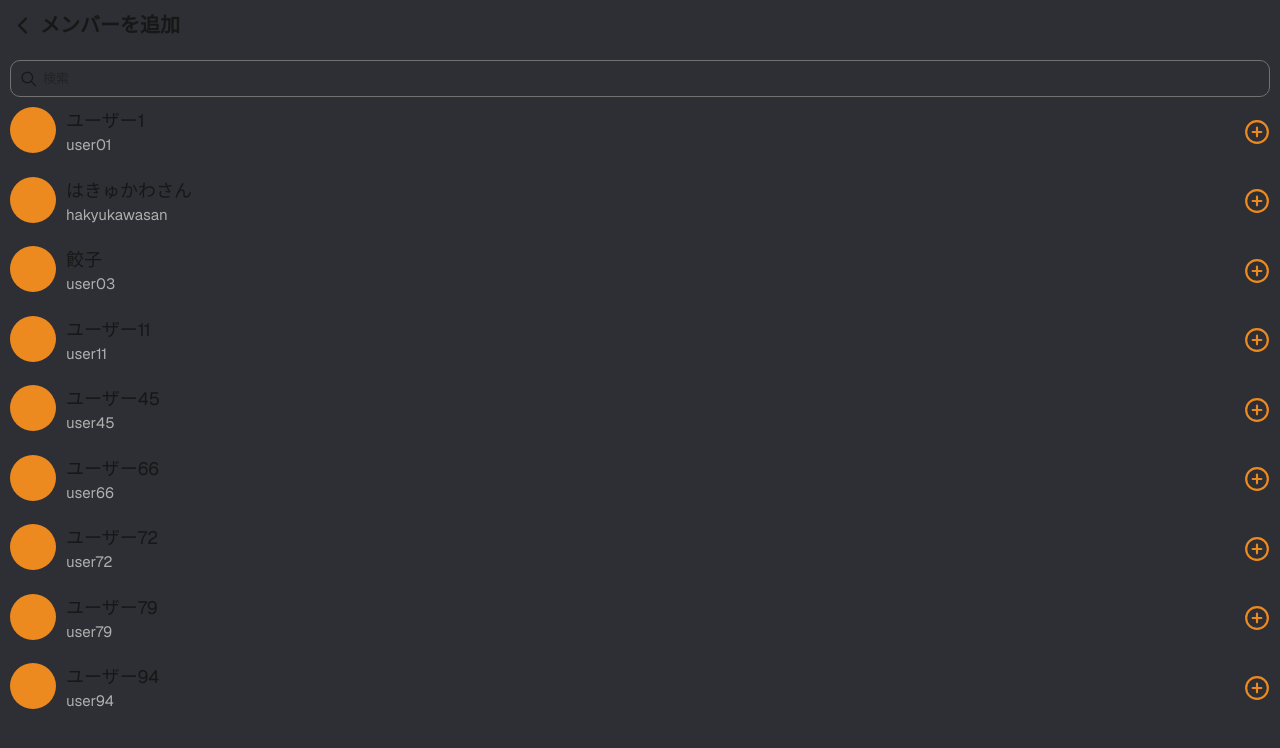
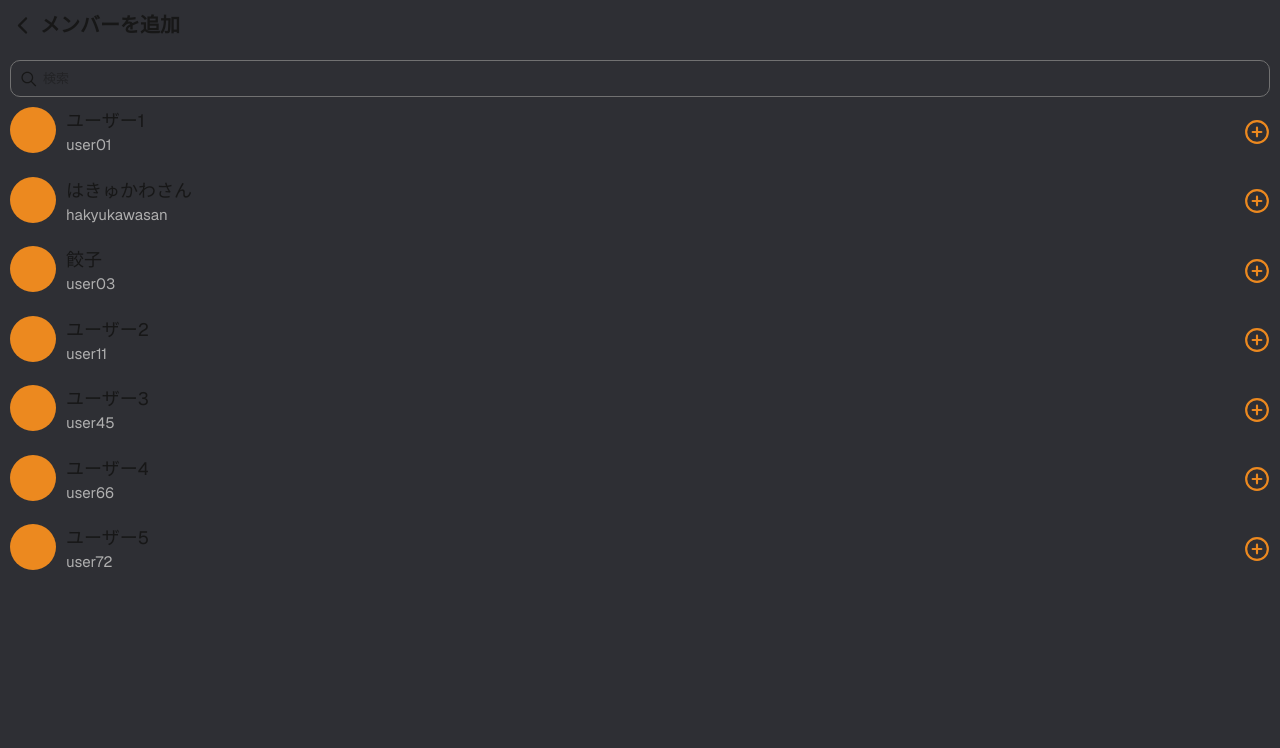
Before and after one commit to hakyukawa/frist_chat_next, a Next.js app in the folder hakyukawa-next/: page /groupMenber/addMenber in a window 1280 px wide. Shown: the top 748 px of the page. Built offline with nearby package versions, Linux system fonts and the light colour scheme.

Commit message:
[update]追加ボタンを押すと非表示になる機能を追加

```diff
--- a/hakyukawa-next/src/app/groupMenber/addMenber/page.tsx
+++ b/hakyukawa-next/src/app/groupMenber/addMenber/page.tsx
@@ -8,23 +8,23 @@ import { FiPlusCircle } from "react-icons/fi";
 function Addmenber () {
     const [searchQuery, setSearchQuery] = useState("");
 
-    const UsersArray = [
-        {id:1, userName: "ユーザー1", userId:"user01"},
-        {id:2, userName: "はきゅかわさん", userId:"hakyukawasan"},
-        {id:3, userName: "餃子", userId:"user03"},
-        {id:4, userName: "ユーザー11", userId:"user11"},
-        {id:5, userName: "ユーザー45", userId:"user45"},
-        {id:6, userName: "ユーザー66", userId:"user66"},
-        {id:7, userName: "ユーザー72", userId:"user72"},
-        {id:8, userName: "ユーザー79", userId:"user79"},
-        {id:9, userName: "ユーザー94", userId:"user94"},
-    ];
+    //テスト用ユーザー
+    const [users,setUsers] = useState([
+            {id:1, userName: "ユーザー1", userId:"user01"},
+            {id:2, userName: "はきゅかわさん", userId:"hakyukawasan"},
+            {id:3, userName: "餃子", userId:"user03"},
+            {id:4, userName: "ユーザー2", userId:"user11"},
+            {id:5, userName: "ユーザー3", userId:"user45"},
+            {id:6, userName: "ユーザー4", userId:"user66"},
+            {id:7, userName: "ユーザー5", userId:"user72"},
+        ]);
 
-    const filterSearch = UsersArray.filter((user) =>{
+    const filterSearch = users.filter((user) =>{
         return user.userId.toLowerCase().includes(searchQuery.toLowerCase()) || user.userName.toLowerCase().includes(searchQuery.toLowerCase())
     });
 
-    const handleClick = () =>{
+    const addUser = (userId:string) =>{
+        setUsers((preUsers) => preUsers.filter(user => user.userId !== userId));
         console.log("メンバーを追加しました！");
     }
 
@@ -39,7 +39,7 @@ function Addmenber () {
                             userName={users.userName}
                             userId={users.userId}
                         />
-                        <button onClick={handleClick} type="button" className="flex justify-center items-center ">
+                        <button onClick={() => addUser(users.userId)} type="button" className="flex justify-center items-center ">
                             <FiPlusCircle size={26} className="text-main"/>
                         </button>
                     </div>
```
